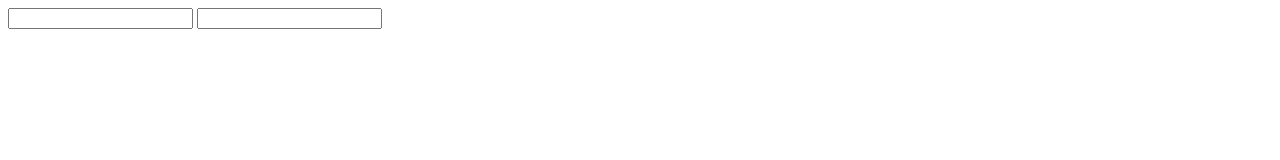
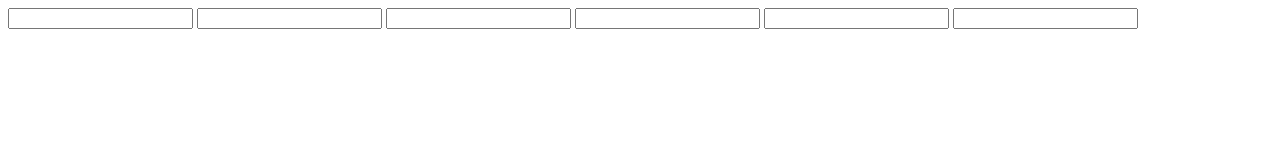
Before and after one commit to Paingsoeheim/my-react-course, a plain HTML site: page index.html in a window 1280 px wide. Drawn offline with Linux system fonts and the light colour scheme.

Commit message:
third commit

```diff
--- a/index.html
+++ b/index.html
@@ -9,6 +9,10 @@
     <div>
       <input type="text" />
       <input type="text" />
+      <input type="text" />
+      <input type="text" />
+      <input type="text" />
+      <input type="text" />
     </div>
   </body>
 </html>
```
